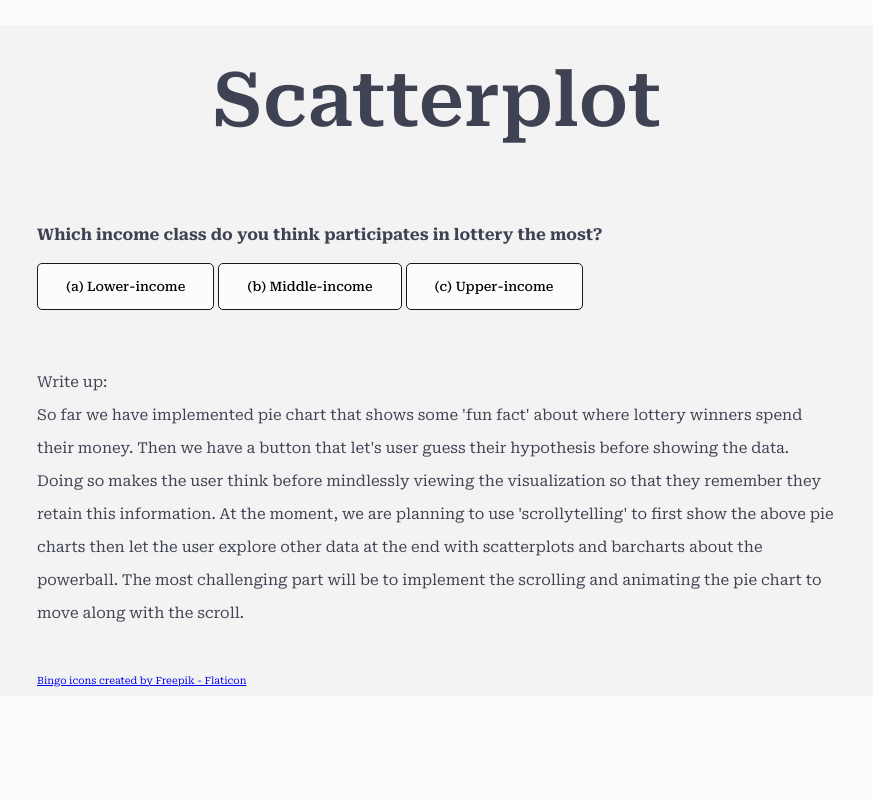
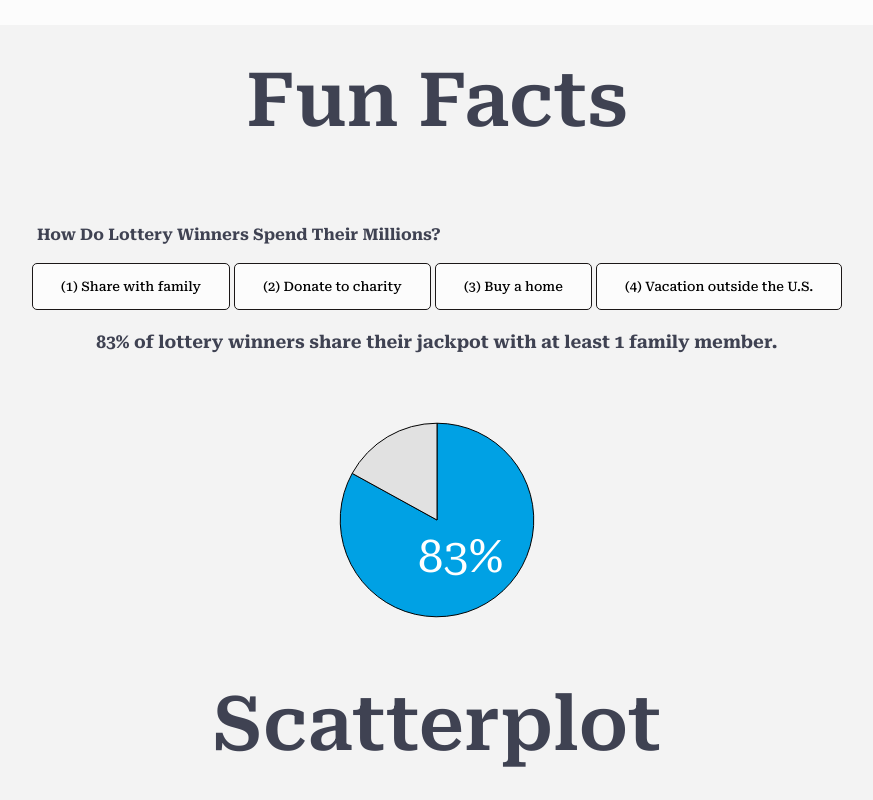
Before and after one commit to kanggunh/United-States-of-Lottery-Luckiest-States-, a SvelteKit app: page / in a window 1280 px wide. Shown: the top 800 px of the page, without its empty margins (203-1076 px from the left). Built offline with nearby package versions, Linux system fonts and the light colour scheme; a web font is replaced by a local one.

Commit message:
modified Pie to fit it into App

```diff
--- a/src/components/App.svelte
+++ b/src/components/App.svelte
@@ -2,11 +2,22 @@
 <script>
     import Graph from '../components/Graph.svelte';
     import Bar from '../components/Bar.svelte';
+    import Pie from '../components/Pie.svelte';
 
     let show = 0;
     let toggle_1 = false;
     let toggle_2 = false;
     let ans;
+
+    let index = 0;
+    const width = 300;
+    const height = 300;
+    let datasets = [
+        { label: 'Share with Family', value: 83, color: '#00a1e4', description: '83% of lottery winners share their jackpot with at least 1 family member.' },
+        { label: 'Donate to Charity', value: 40, color: '#ff6384', description: '40% of lottery jackpot winners choose to donate to charity.' },
+        { label: 'Buy a Home', value: 66, color: '#ffcd56', description: '66% of lottery winners buy a new home.' },
+        { label: 'Vacation Outside U.S.', value: 20, color: '#4bc0c0', description: '20% of lottery winners decide to take a vacation outside the U.S.' }
+    ];
 
     function update1(text) {
         toggle_1 = true;
@@ -18,6 +29,10 @@
         ans = text;
     }
 
+    function response(n) {
+        index = n
+    }
+
     const select_1 = () => update1('Not really...',);
     const select_2 = () => update1('Yes, almost correct!');
     const select_3 = () => update1('Pretty much!');
@@ -26,6 +41,16 @@
 
 
 <main>
+    <h1>Fun Facts</h1>
+    <h2>How Do Lottery Winners Spend Their Millions?</h2>
+    <div class="facts">
+        <button on:click={() => response(0)}> (1) Share with family </button>
+        <button on:click={() => response(1)}> (2) Donate to charity </button>
+        <button on:click={() => response(2)}> (3) Buy a home </button>
+        <button on:click={() => response(3)}> (4) Vacation outside the U.S. </button>
+    </div>
+    <h3>{datasets[index].description}</h3>
+    <Pie {index} {width} {height}/>
     <h1>Scatterplot</h1>
 
     <h2> Which income class do you think participates in lottery the most? </h2>
--- a/src/components/Pie.svelte
+++ b/src/components/Pie.svelte
@@ -9,7 +9,6 @@
     export let width;
     export let height;
 
-    // Dummy data, replace with your actual data
     let datasets = [
         { label: 'Share with Family', value: 83, color: '#00a1e4', description: '83% of lottery winners share their jackpot with at least 1 family member.' },
         { label: 'Donate to Charity', value: 40, color: '#ff6384', description: '40% of lottery jackpot winners choose to donate to charity.' },
@@ -17,18 +16,16 @@
         { label: 'Vacation Outside U.S.', value: 20, color: '#4bc0c0', description: '20% of lottery winners decide to take a vacation outside the U.S.' }
     ];
 
-    // Tweened value for the pie chart animation
     const tweenedValue = tweened(0, {
         duration: 1000,
         easing: cubicOut
     });
 
-    // This function creates a pie chart in the given svg element
     function createPieChart(datum, svgElement) {
         const svg = d3.select(svgElement);
-        svg.selectAll("*").remove(); // Clear the SVG to redraw
+        svg.selectAll("*").remove();
 
-        const radius = Math.min(width, height) / 5;
+        const radius = Math.min(width, height) / 3.1;
         const arc = d3.arc().innerRadius(0).outerRadius(radius);
         const labelArc = d3.arc().outerRadius(radius - 50).innerRadius(radius - 50);
         const pieData = d3.pie().value(d => d.value)([
@@ -37,7 +34,7 @@
         ]);
 
         svg
-            .attr('viewBox', [-width/1.5, -height/2.3, width, height])
+            .attr('viewBox', [-width/2, -height/2, width, height])
             .append('g')
             .attr('stroke', 'black')
             .selectAll('path')
@@ -61,13 +58,13 @@
             .attr('fill', 'white')
             .attr('font-size', '3em')
             .text(`${datum.value}%`);
-        svg.append('text')
+        /*svg.append('text')
             .attr('transform', d => `translate(-450,-150)`)
             .attr('text-anchor', 'right')
             .attr('alignment-baseline', 'right')
             .attr('fill', 'black')
             .attr('font-size', '1.5em')
-            .text(`${datum.description}%`);
+            .text(`${datum.description}%`);*/
     }
 
     let currentData = datasets[0];
@@ -77,7 +74,6 @@
       const svgElement = `#chart-${index}`;
       createPieChart(currentData, svgElement);
 
-      // Start the tween for the value
       tweenedValue.set(currentData.value);
     });
 
@@ -91,17 +87,10 @@
   </script>
 
   <svg id="chart-{index}" width="{width}" height="{height}"></svg>
-  <div class="description">{currentData.description}</div>
 
   <style>
     svg {
-      display: block;
+      display: inline-block;
       margin: 0 auto;
     }
-    .description {
-    color: white;
-    text-align: center;
-    margin-top: 20px;
-    font-size: 1em;
-  }
   </style>
--- a/src/routes/+page.svelte
+++ b/src/routes/+page.svelte
@@ -3,6 +3,7 @@
   // import ScrollyTeller from '../components/ScrollyTeller.svelte';
 
   let title="Fun Facts: Powerball"
+  let index
 </script>
 
 <title>{title}</title>
```
